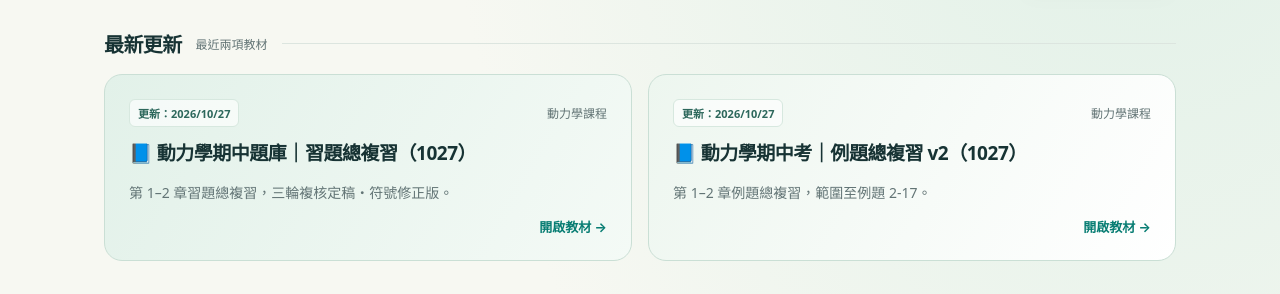
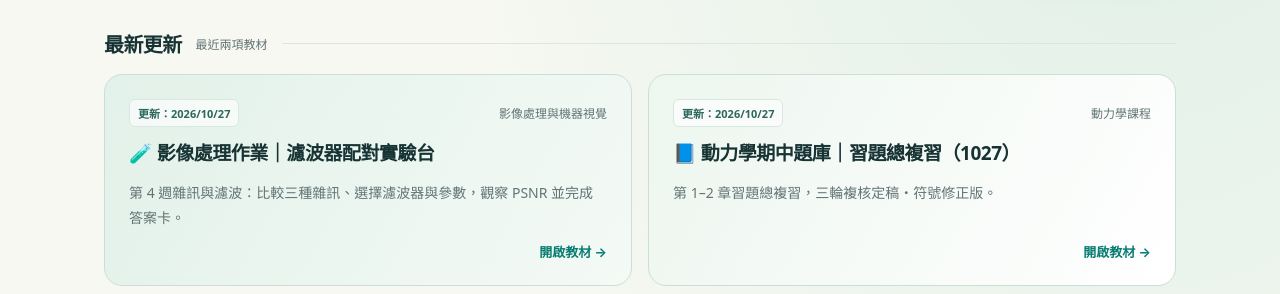
Before and after one commit to tfc02106-cpu/QQ, a plain HTML site: page index.html in a window 1280 px wide. Shown: the part 412-706 px from the top of the page. Drawn offline with Linux system fonts and the light colour scheme.

Commit message:
首頁影像處理課程加入濾波器配對作業

```diff
--- a/index.html
+++ b/index.html
@@ -74,6 +74,7 @@ const TOPICS = [
 ];
 
 const COURSES = [
+  ['vision','QQ/vision/filter-matching/','🧪','影像處理作業｜濾波器配對實驗台','第 4 週雜訊與濾波：比較三種雜訊、選擇濾波器與參數，觀察 PSNR 並完成答案卡。','互動作業','2026-10-27'],
   ["dynamics","QQ/dynamics/#midterm-exercises","📘","動力學期中題庫｜習題總複習（1027）","第 1–2 章習題總複習，三輪複核定稿・符號修正版。","Drive 簡報","2026-10-27"],
   ["dynamics","QQ/dynamics/#midterm","📘","動力學期中考｜例題總複習 v2（1027）","第 1–2 章例題總複習，範圍至例題 2-17。","Drive 簡報","2026-10-27"],
   ["dynamics","https://docs.google.com/presentation/d/1SX5F1EsX6HujlwVe-fyQ9tdKdT-5oCRn/edit?usp=drivesdk&ouid=102681527436857618419&rtpof=true&sd=true","📘","2-7 極座標加速度推導｜動畫複習（1024）","極座標加速度推導與動畫複習簡報，PowerPoint 原檔。","Drive 簡報","2026-10-26"],
```
